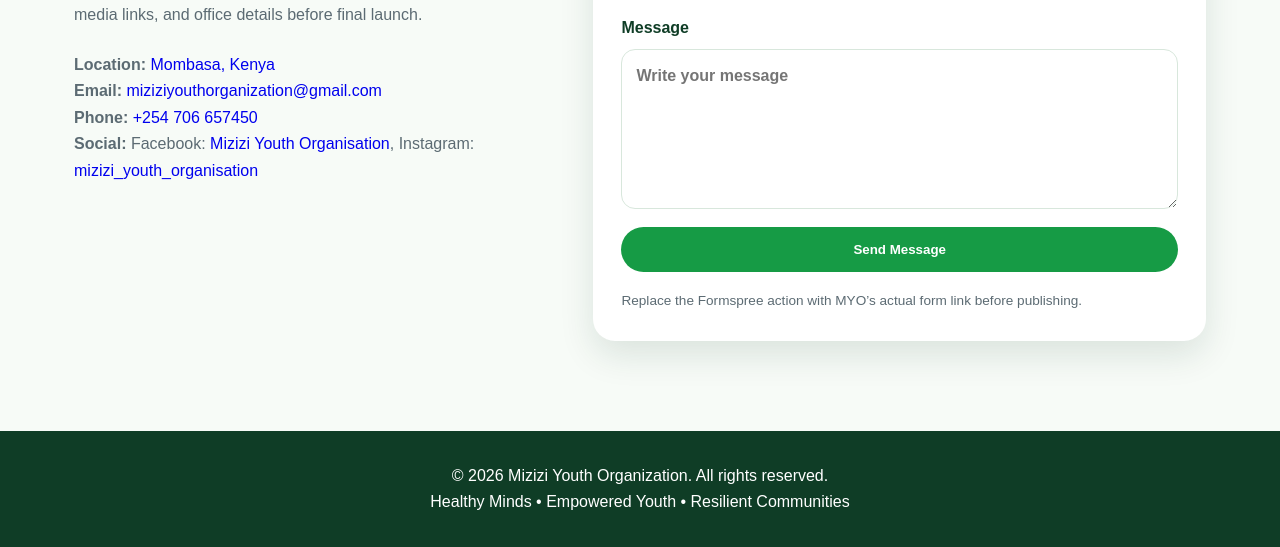
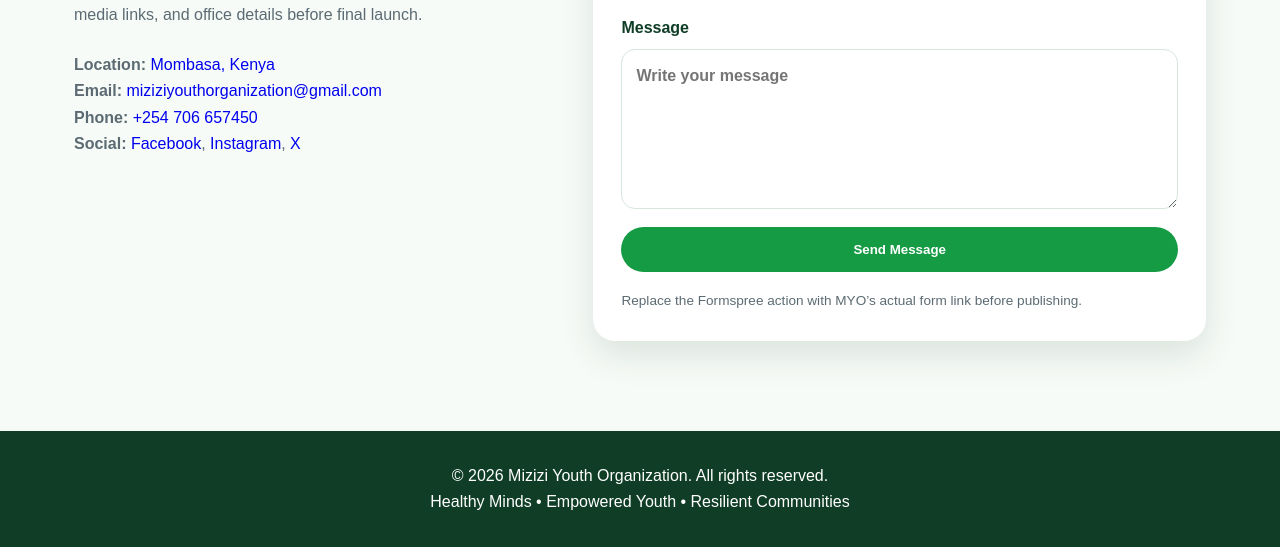
Before and after one commit to kamauzi/MYOUP, a plain HTML site: page contact.html in a window 1280 px wide. Shown: the part 795-1342 px from the top of the page. Drawn offline with Linux system fonts and the light colour scheme.

Commit message:
Update contact.html

```diff
--- a/contact.html
+++ b/contact.html
@@ -41,7 +41,12 @@
         <p><strong>Location:</strong> <a href="https://www.google.com/maps/search/?api=1&query=Mombasa%2C+Kenya" target="_blank" rel="noopener noreferrer">Mombasa, Kenya</a></p>
         <p><strong>Email:</strong> <a href="mailto:miziziyouthorganization@gmail.com">miziziyouthorganization@gmail.com</a></p>
         <p><strong>Phone:</strong> <a href="tel:+254706657450">+254 706 657450</a></p>
-        <p><strong>Social:</strong> Facebook: <a href="https://www.facebook.com/MiziziYouthOrganisation" target="_blank" rel="noopener noreferrer">Mizizi Youth Organisation</a>, Instagram: <a href="https://www.instagram.com/mizizi_youth_organisation/" target="_blank" rel="noopener noreferrer">mizizi_youth_organisation</a></p>
+        <p>
+          <strong>Social:</strong>
+          <a href="https://www.facebook.com/share/1G7s2XDKAb/" target="_blank" rel="noopener noreferrer">Facebook</a>,
+          <a href="https://www.instagram.com/mizizi_youth_organization?igsh=MWdleDFicDhoZGYybg==" target="_blank" rel="noopener noreferrer">Instagram</a>,
+          <a href="https://x.com/Mizizi_Youth" target="_blank" rel="noopener noreferrer">X</a>
+        </p>
       </div>
     </div>
     <form class="contact-form" action="https://formspree.io/f/YOUR-FORM-ID" method="POST">
```
